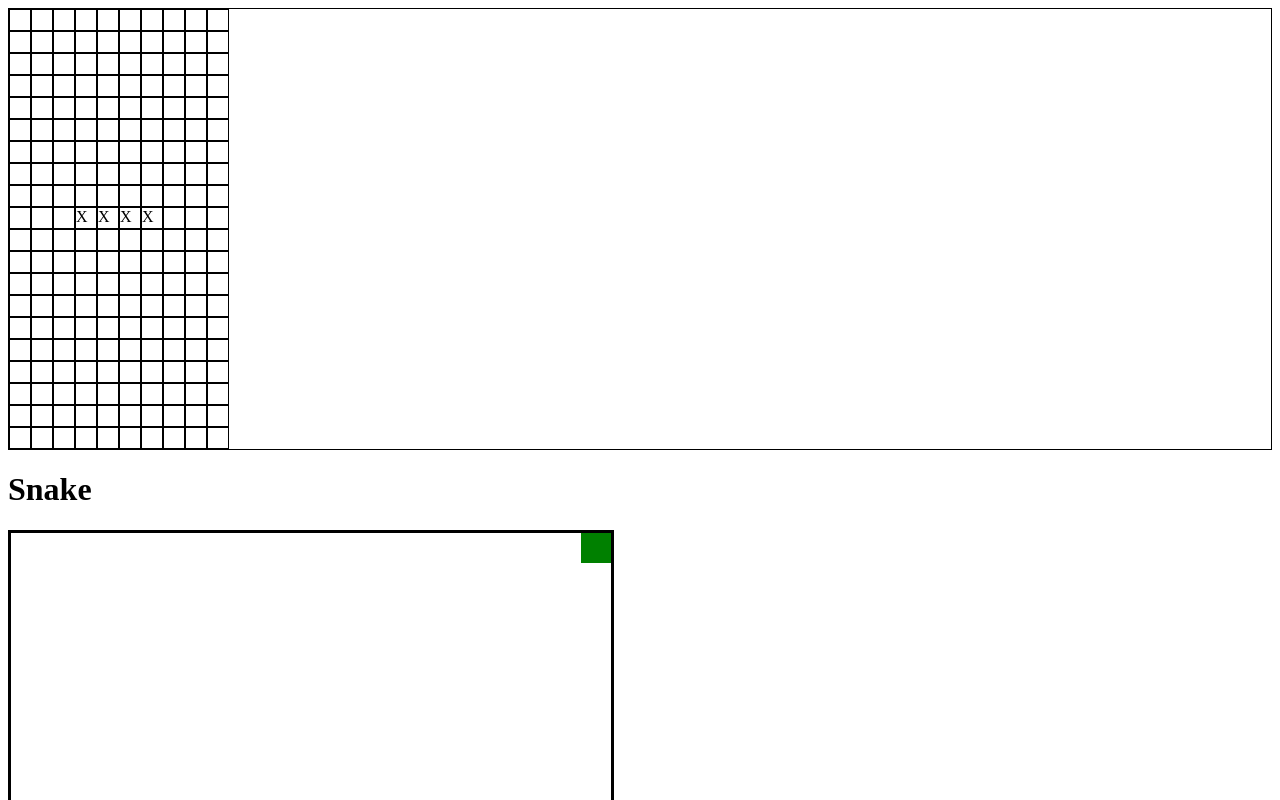
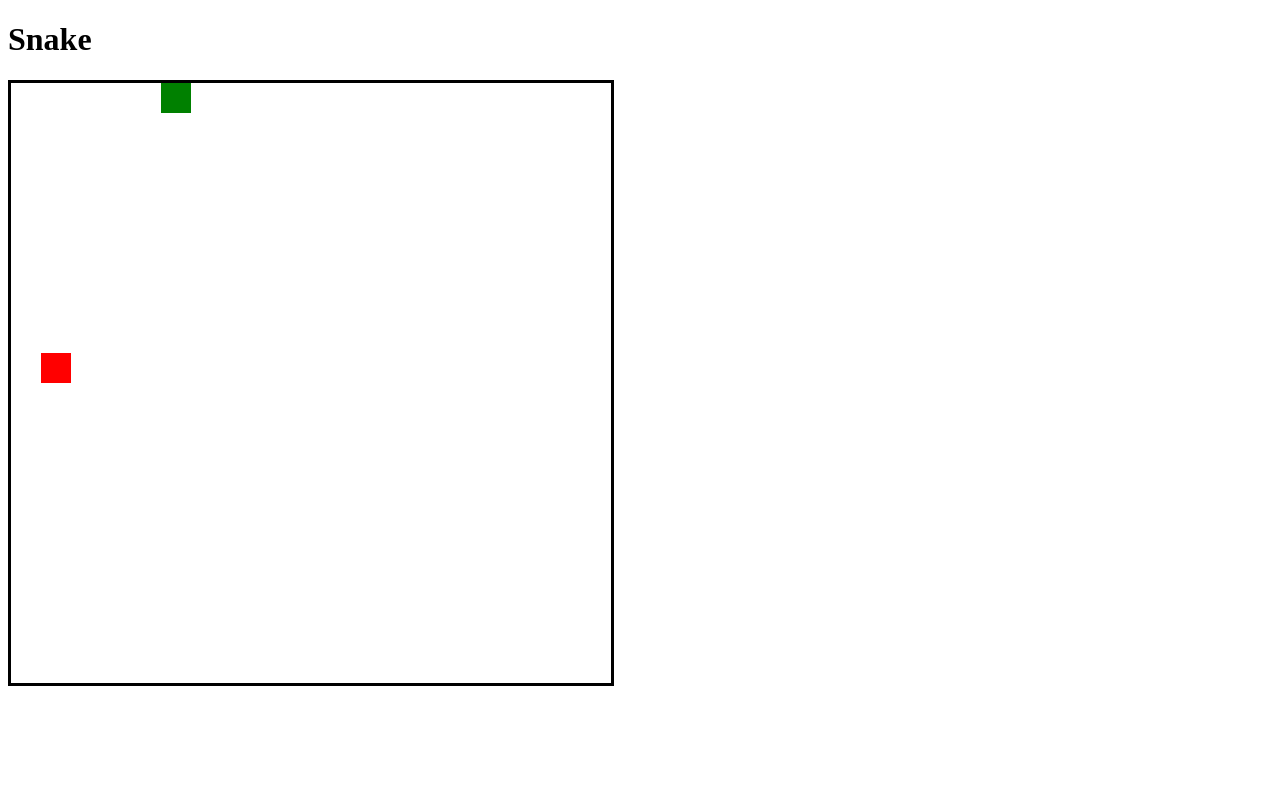
Before and after one commit to Tenzang/Retro-Arcade, a React (Create React App) app in the folder retro-arcade/: page / in a window 1280 px wide. Shown: the top 800 px of the page. Built offline with nearby package versions, Linux system fonts and the light colour scheme.

Commit message:
added ternery operator to directions, detecting collision

```diff
--- a/retro-arcade/src/App.js
+++ b/retro-arcade/src/App.js
@@ -4,7 +4,7 @@ import SnakeBoard from './components/snake/SnakeBoard';
 function App() {
   return (
     <div className="App">
-      <Tetris />
+      {/* <Tetris /> */}
       <SnakeBoard />
     </div>
   );
--- a/retro-arcade/src/components/snake/SnakeBoard.js
+++ b/retro-arcade/src/components/snake/SnakeBoard.js
@@ -29,18 +29,19 @@ const SnakeBoard = () => {
     const [direction, setDirection] = useState('right');
     const [food, setFood] = useState(randomPosition);
 
-     console.log('snake', snake.length)
 
-    const displayRows = rows.map((row) =>
-            <div className="snakeRow">
-                {row.map((e) => {
+    //  console.log('snake', snake.length)
+
+    const displayRows = rows.map((row, x) =>
+            <div key={String(x)} className="snakeRow">
+                {row.map((e, y) => {
                     switch(e) {
                         case 'blank':
-                            return (<div className="snakeCell"></div>)
+                            return (<div key={String(x) + String(y)} className="snakeCell"></div>)
                         case 'snake':
-                            return (<div className="snake"></div>)
+                            return (<div key={String(x) + String(y)} className="snake"></div>)
                         case 'food':
-                            return (<div className="food"></div>)
+                            return (<div key={String(x) + String(y)}  className="food"></div>)
                         }
                     })
                 }
@@ -61,8 +62,8 @@ const SnakeBoard = () => {
     //     displaySnake()
     // },[displayRows]);
 
-
     const moveSnake = () => {
+        // console.log('snake moving')
         const newSnake = [];
         switch(direction) {
             case 'right':
@@ -83,18 +84,25 @@ const SnakeBoard = () => {
                 newSnake.push(cell);
             })
 
+            if (snake[0].x === food.x && snake[0].y === food.y) {
+                setFood(randomPosition);
+            } else if (snake.length > 4) { //
+                for (let i = 4; i < snake.length; i++) {
+                    if (snake[0].x === snake[i].x && snake[0].y === snake[i].y) {
+                        console.log('collision')
+                    }
+                }
+                newSnake.pop();
+            } else {
+                newSnake.pop();
+            }
 
-        if(snake[0].x === food.x && snake[0].y === food.y) {
-            setFood(randomPosition);
-        } else {
-            newSnake.pop();
-        }
 
         setSnake(newSnake);
         displaySnake();
     }
-
-    useInterval(moveSnake, 200);
+    // onsole.log('setting interval')
+    useInterval(moveSnake, 300);
 
     // setInterval doesn't work because when its in a useEffect, its called only once
     function useInterval(callback, delay) {
@@ -119,20 +127,19 @@ const SnakeBoard = () => {
     }
 
     const changeDirectionWithKeys = (e) => {
-        console.log(e.key);
         const { key } = e;
         switch(key) {
             case 'ArrowLeft':
-                setDirection('left')
+                (direction === 'right') ? setDirection('right') : setDirection('left')
                 break;
             case 'ArrowRight':
-                setDirection('right')
+                (direction === 'left') ? setDirection('left') : setDirection('right')
                 break;
             case 'ArrowUp':
-                setDirection('up')
+                (direction === 'down') ? setDirection('down') : setDirection('up')
                 break;
             case 'ArrowDown':
-                setDirection('down')
+                (direction === 'up') ? setDirection('up') : setDirection('down')
                 break;
             default:
                 break;
```
